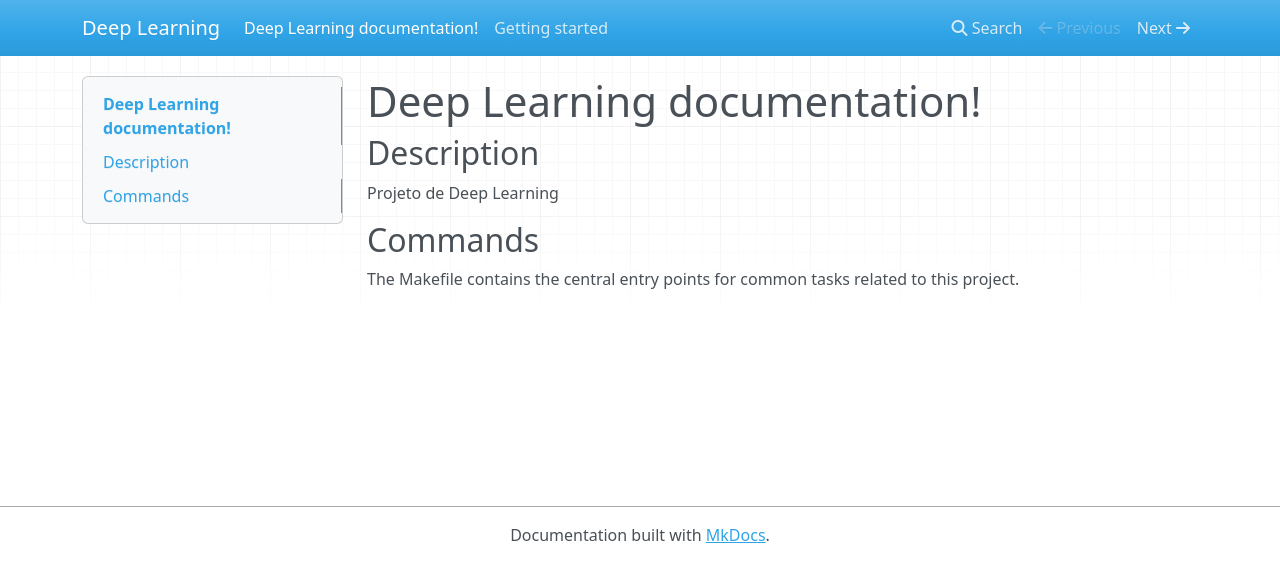
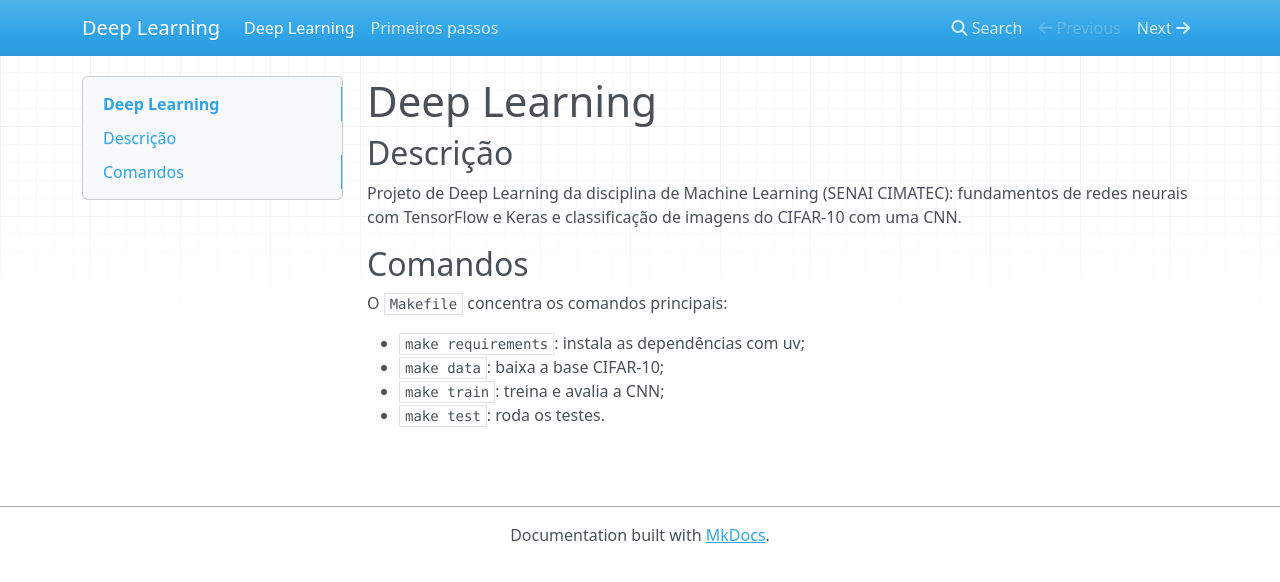
Before and after one commit to biaag10/machine_learning_projects, an MkDocs documentation site: the page built from deep_learning/docs/docs/index.md, in a window 1280 px wide. Shown: the top 582 px of the page. Built offline with MkDocs 1.6.1, drawn with Linux system fonts in a browser that asks for light colours; nearby versions of some CDN libraries.

Commit message:
feat(deep-learning): adiciona estrutura inicial do projeto

```diff
--- a/deep_learning/docs/docs/index.md
+++ b/deep_learning/docs/docs/index.md
@@ -1,9 +1,15 @@
-# Deep Learning documentation!
+# Deep Learning
 
-## Description
+## Descrição
 
-Projeto de Deep Learning
+Projeto de Deep Learning da disciplina de Machine Learning (SENAI CIMATEC): fundamentos de
+redes neurais com TensorFlow e Keras e classificação de imagens do CIFAR-10 com uma CNN.
 
-## Commands
+## Comandos
 
-The Makefile contains the central entry points for common tasks related to this project.
+O `Makefile` concentra os comandos principais:
+
+- `make requirements`: instala as dependências com uv;
+- `make data`: baixa a base CIFAR-10;
+- `make train`: treina e avalia a CNN;
+- `make test`: roda os testes.
```
Also changed, not shown: deep_learning/docs/docs/getting-started.md (+18 -5 lines), deep_learning/README.md, 8 other files.
